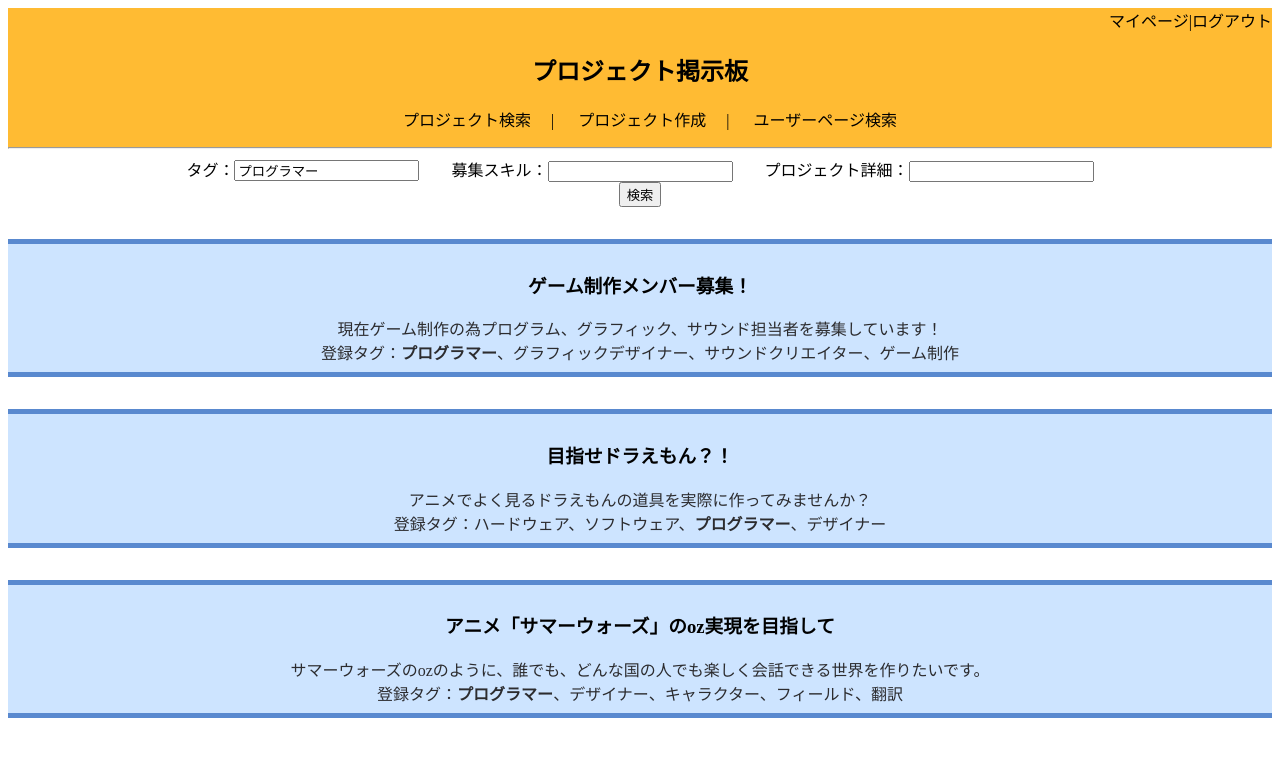
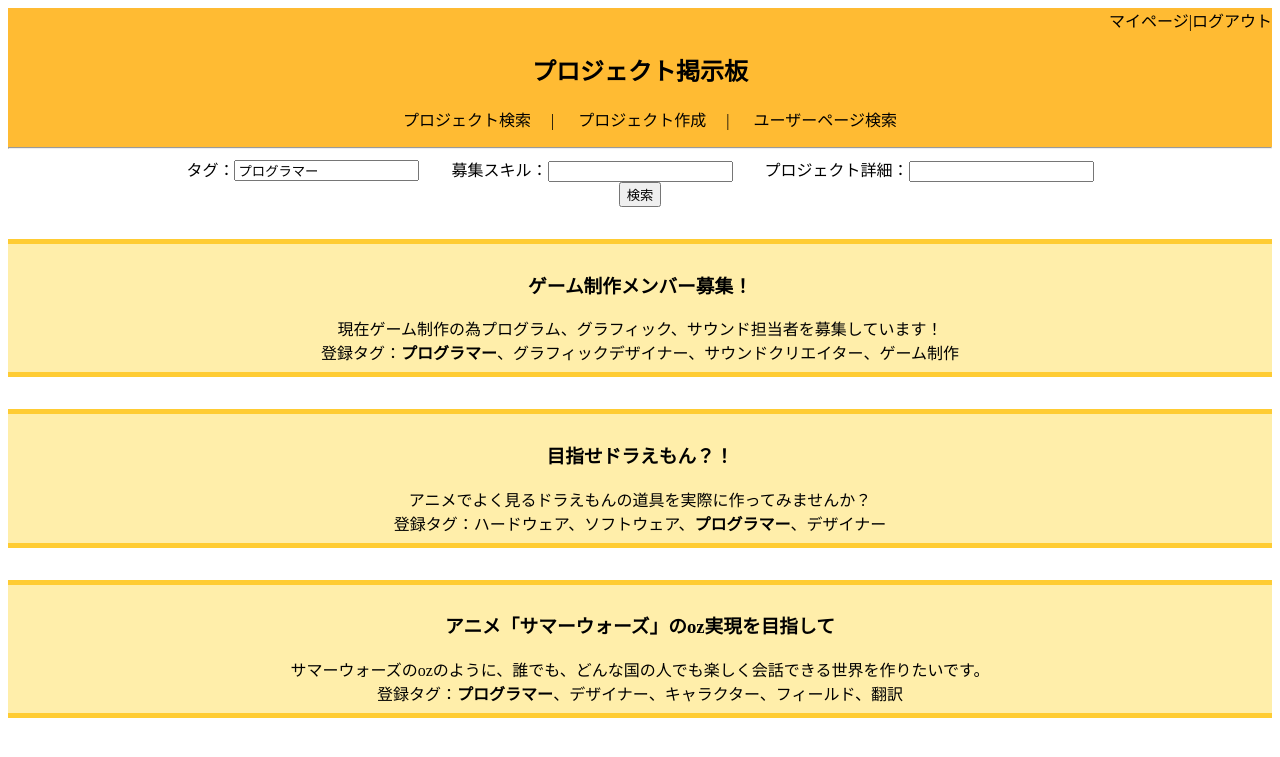
Before and after one commit to kd-team2E/Co-creation-board, a PHP site: page /project.php in a window 1280 px wide. Shown: the top 757 px of the page. Run offline with PHP 8.4, Linux system fonts and the light colour scheme.

Commit message:
プル用退避

```diff
--- a/project.css
+++ b/project.css
@@ -53,10 +53,10 @@ body {
 .box4{
     padding: 8px 19px;
     margin: 2em 0;
-    color: #2c2c2f;
-    background: #cde4ff;
-    border-top: solid 5px #5989cf;
-    border-bottom: solid 5px #5989cf;
+    color: #000000;
+    background: #FFEEAA;
+    border-top: solid 5px #ffcc33;
+    border-bottom: solid 5px #FFCC33;
 }
 
 .box4 p {
```
